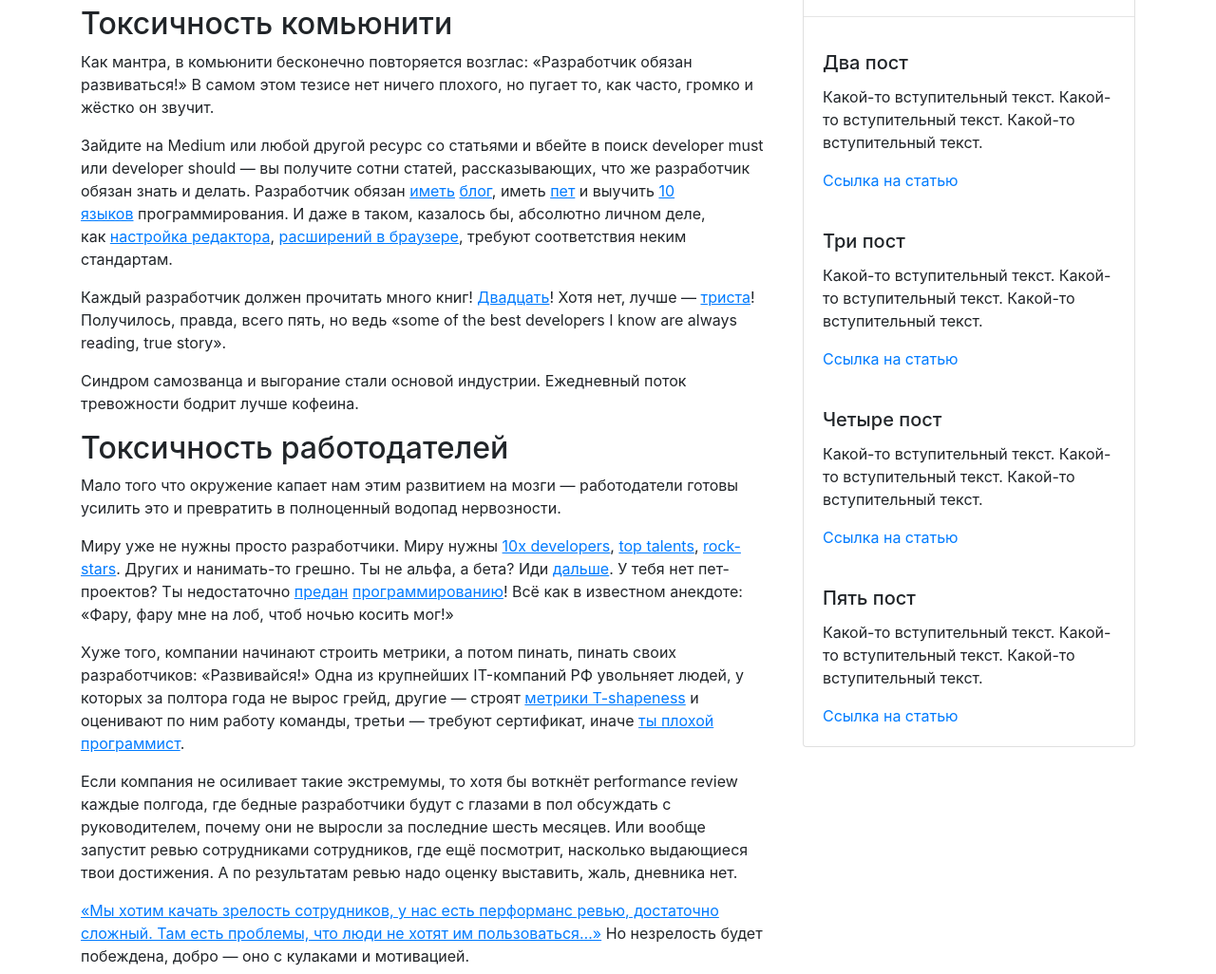
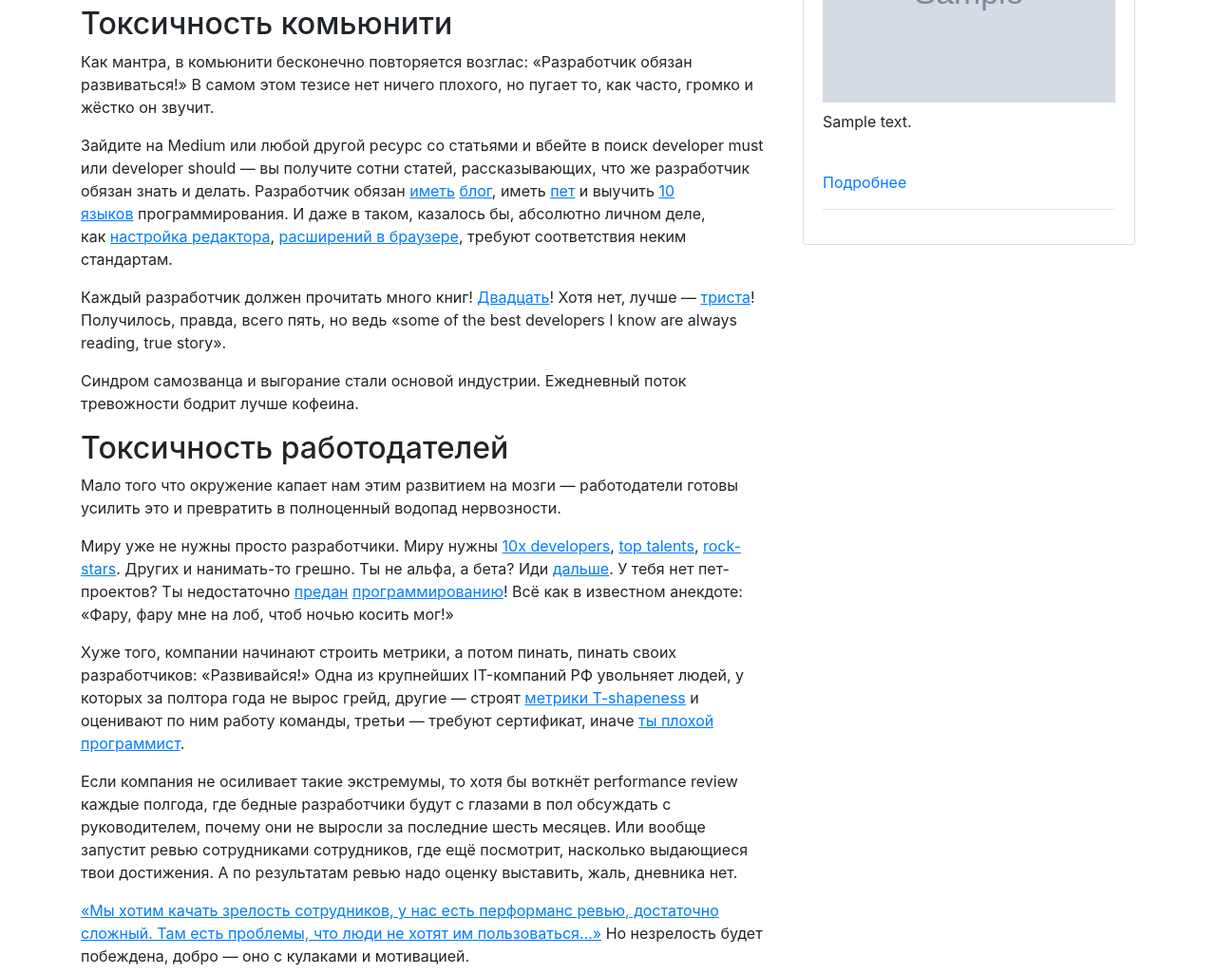
Before and after one commit to NiatpacBlack/Django_Rest_Blog, a Django app: template blog_app/templates/blog_app/post_page.html in a window 1280 px wide. Shown: the part 482-1508 px from the top of the page at 95% size. Run offline with Django 4.2, Linux system fonts and the light colour scheme; data comes from the database, SQL or seed files in the repository; the template is opened without the code that fills it: values that come from a table or form of the project are taken from there, most other values are stand-ins (such as "Sample title", 1, 10 or a date in 2020); grey boxes marked "Sample" are stand-in pictures; grey boxes labelled with a size stand in for pictures from a placeholder-image service; some libraries are stand-ins or nearby versions.

Commit message:
На странице статьи выведены пять последних вышедших постов

```diff
--- a/blog_app/blog_services/models_services.py
+++ b/blog_app/blog_services/models_services.py
@@ -26,6 +26,12 @@ def get_common_tags_from_posts_table():
     return PostModel.tag.most_common(2)
 
 
+def get_five_last_posts_in_posts_table():
+    """Возвращает QuerySet пяти последних постов из таблицы PostModel."""
+
+    return PostModel.objects.all()[:5][::-1]
+
+
 def get_all_posts_from_blog():
     """Возвращает QuerySet всех постов в таблице PostModel. В обратном порядке."""
 
--- a/blog_app/templates/blog_app/post_page_aside.html
+++ b/blog_app/templates/blog_app/post_page_aside.html
@@ -14,36 +14,14 @@
 
     <div class="card my-4">
         <h5 class="card-header">Последние статьи</h5>
-        <div class="card-body">
-            <h5 class="card-title">Раз пост</h5>
-            <p class="card-text">Какой-то вступительный текст. Какой-то вступительный текст. Какой-то
-                вступительный текст.</p>
-            <a href="#" class="card-link">Ссылка на статью</a>
-        </div>
-        <hr>
-        <div class="card-body">
-            <h5 class="card-title">Два пост</h5>
-            <p class="card-text">Какой-то вступительный текст. Какой-то вступительный текст. Какой-то
-                вступительный текст.</p>
-            <a href="#" class="card-link">Ссылка на статью</a>
-        </div>
-        <div class="card-body">
-            <h5 class="card-title">Три пост</h5>
-            <p class="card-text">Какой-то вступительный текст. Какой-то вступительный текст. Какой-то
-                вступительный текст.</p>
-            <a href="#" class="card-link">Ссылка на статью</a>
-        </div>
-        <div class="card-body">
-            <h5 class="card-title">Четыре пост</h5>
-            <p class="card-text">Какой-то вступительный текст. Какой-то вступительный текст. Какой-то
-                вступительный текст.</p>
-            <a href="#" class="card-link">Ссылка на статью</a>
-        </div>
-        <div class="card-body">
-            <h5 class="card-title">Пять пост</h5>
-            <p class="card-text">Какой-то вступительный текст. Какой-то вступительный текст. Какой-то
-                вступительный текст.</p>
-            <a href="#" class="card-link">Ссылка на статью</a>
-        </div>
+        {% for post in last_posts %}
+            <div class="card-body">
+                <h5 class="card-title">{{ post.title }}</h5>
+                <img src="../../static/blog_app/media/{{ post.image }}" alt="" class="card-img-top my-2"><br>
+                <p>{{ post.description|safe|truncatechars:250 }}</p><br>
+                <a href="{{ post.url }}" class="card-link">Подробнее</a>
+                <hr>
+            </div>
+        {% endfor %}
     </div>
 </div>
--- a/blog_app/views.py
+++ b/blog_app/views.py
@@ -2,7 +2,7 @@ from django.shortcuts import render
 from django.views import View
 from loguru import logger
 
-from .blog_services.models_services import get_post_or_404
+from .blog_services.models_services import get_post_or_404, get_five_last_posts_in_posts_table
 from .blog_services.view_services import get_posts_for_page
 
 
@@ -32,6 +32,7 @@ class PostPageView(View):
             request,
             'blog_app/post_page.html',
             context={
-                'post': get_post_or_404(url=url)
+                'post': get_post_or_404(url=url),
+                'last_posts': get_five_last_posts_in_posts_table(),
             },
         )
```
